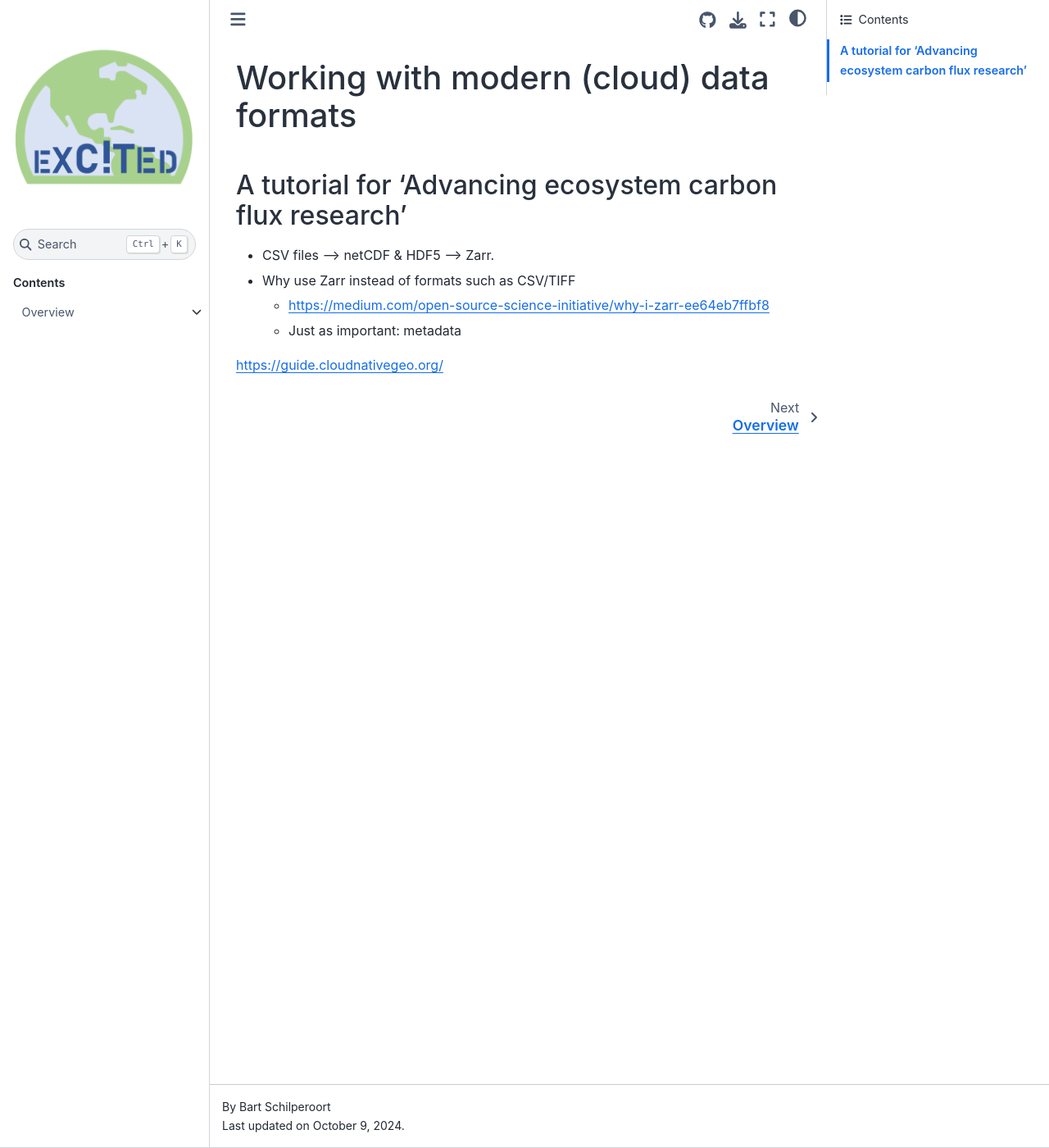
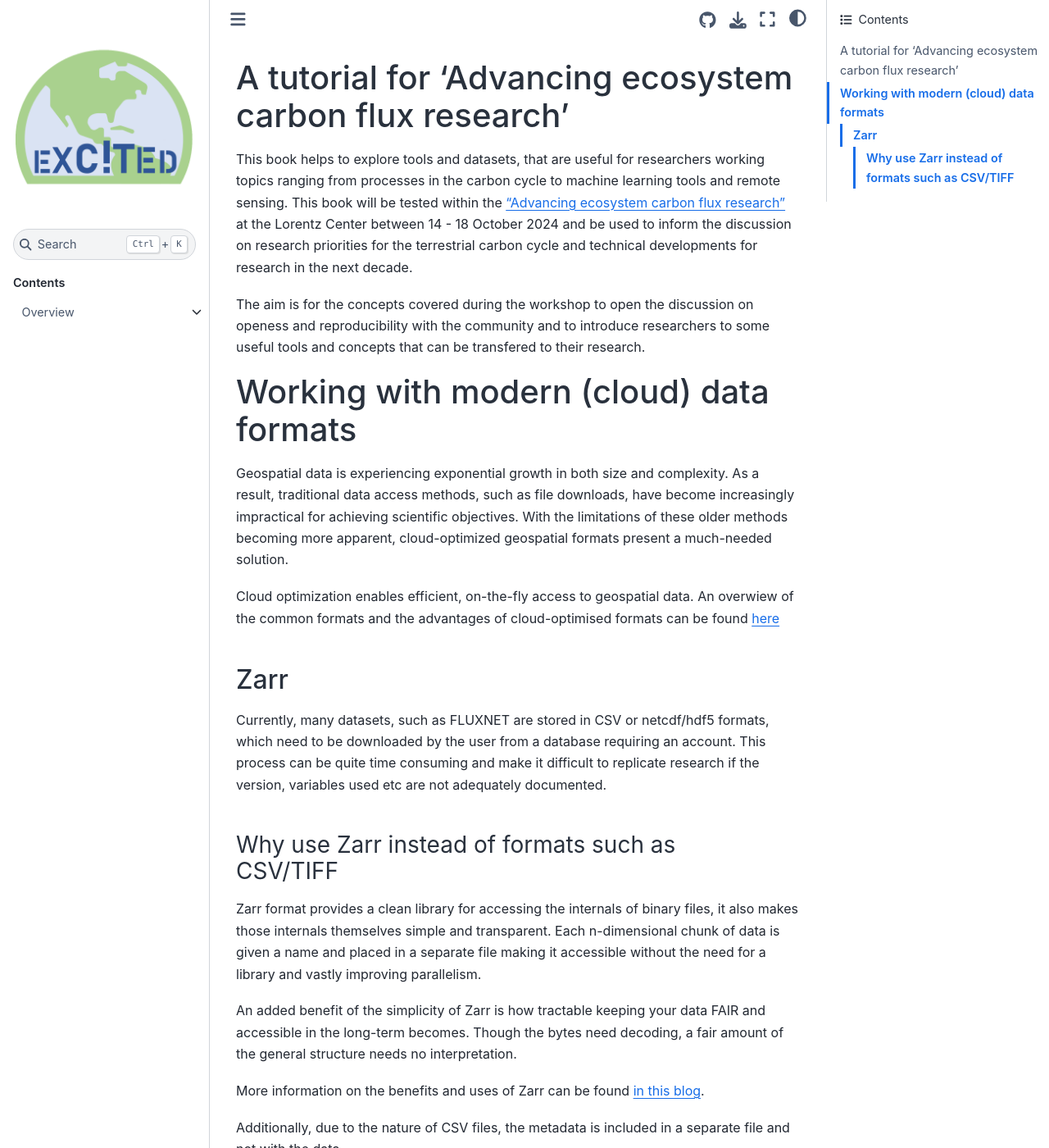
Before and after one commit to EXCITED-CO2/workshop_tutorial, a Jupyter Book: the page built from book/intro.md, in a window 1280 px wide and 1400 px high. Shown: the whole window at 82% size. Built offline with Jupyter Book 1.0.4 settings and Sphinx 7.4.7 and the Sphinx Book theme 1.1.4, drawn with Linux system fonts in a browser that asks for light colours; pages that are not in the unit, such as notebooks, are missing from menus; comment, search, counter and statistics services are not loaded; some of the changed text lies outside the part shown.

Commit message:
Expand on intro and overview

```diff
--- a/book/intro.md
+++ b/book/intro.md
@@ -1,11 +1,24 @@
 (intro)=
+# A tutorial for 'Advancing ecosystem carbon flux research'
+
+This book helps to explore tools and datasets, that are useful for researchers working topics ranging from processes in the carbon cycle to machine learning tools and remote sensing. This book will be tested within the ["Advancing ecosystem carbon flux research"](https://www.lorentzcenter.nl/advancing-ecosystem-carbon-flux-research.html) at the Lorentz Center between 14 - 18 October 2024 and be used to inform the discussion on research priorities for the terrestrial carbon cycle and technical developments for research in the next decade.
+
+The aim is for the concepts covered during the workshop to open the discussion on openess and reproducibility with the community and to introduce researchers to some useful tools and concepts that can be transfered to their research.
+
 # Working with modern (cloud) data formats
+Geospatial data is experiencing exponential growth in both size and complexity. As a result, traditional data access methods, such as file downloads, have become increasingly impractical for achieving scientific objectives. With the limitations of these older methods becoming more apparent, cloud-optimized geospatial formats present a much-needed solution.
 
-## A tutorial for 'Advancing ecosystem carbon flux research'
+Cloud optimization enables efficient, on-the-fly access to geospatial data. An overwiew of the common formats and the advantages of cloud-optimised formats can be found [here](https://guide.cloudnativegeo.org/)
 
-- CSV files --> netCDF & HDF5 --> Zarr.
-- Why use Zarr instead of formats such as CSV/TIFF
-    - https://medium.com/open-source-science-initiative/why-i-zarr-ee64eb7ffbf8
-    - Just as important: metadata
+## Zarr
+Currently, many datasets, such as FLUXNET are stored in CSV or netcdf/hdf5 formats, which need to be downloaded by the user from a database requiring an account. This process can be quite time consuming and make it difficult to replicate research if the version, variables used etc are not adequately documented.
 
-https://guide.cloudnativegeo.org/
+### Why use Zarr instead of formats such as CSV/TIFF
+
+Zarr format provides a clean library for accessing the internals of binary files, it also makes those internals themselves simple and transparent. Each n-dimensional chunk of data is given a name and placed in a separate file making it accessible without the need for a library and vastly improving parallelism.
+
+An added benefit of the simplicity of Zarr is how tractable keeping your data FAIR and accessible in the long-term becomes. Though the bytes need decoding, a fair amount of the general structure needs no interpretation.
+
+More information on the benefits and uses of Zarr can be found [in this blog](https://medium.com/open-source-science-initiative/why-i-zarr-ee64eb7ffbf8).
+
+Additionally, due to the nature of CSV files, the metadata is included in a separate file and not with the data
--- a/book/sections/overview.md
+++ b/book/sections/overview.md
@@ -1,3 +1,30 @@
 # Overview
 
-Other datasets: https://zarr.dev/datasets/
+## Working with modern (cloud) data formats
+An overwiew of the common cloud-optimised formats and the their advantages can be found [here](https://guide.cloudnativegeo.org/). In this book we will be focusing on Zarr format and how to use it.
+
+### Introduction to zarr
+Zarr is designed for data that is too big for users’ machines, but Zarr makes data small and organizes it in a way where users can take just the bits they need or distribute the load of processing lots of those bits (stored as chunks) across many machines.
+
+The Zarr data format is a community-maintained format for large-scale n-dimensional data. A Zarr store consists of compressed and chunked n-dimensional arrays. Zarr’s flexible indexing and compatibility with object storage lends itself to parallel processing. More background information on Zarr and how to use it can be found [here](https://guide.cloudnativegeo.org/zarr/intro.html)
+
+Zarr has been adopted by various groups, who have created [open datasets](https://zarr.dev/datasets/), including [CMIP6](https://console.cloud.google.com/marketplace/details/noaa-public/cmip6) & [ERA5](https://cloud.google.com/storage/docs/public-datasets/era5) data.
+
+## Tutorials in this book
+### 1. [ARCO-ERA5](https://github.com/EXCITED-CO2/workshop_tutorial/blob/main/book/sections/FLUXNET2015.ipynb)
+
+In their [public dataset program](https://cloud.google.com/storage/docs/public-datasets), Google's Cloud Storage provides a variety of public datasets that can be accessed by the community. Google pays for the hosting of these datasets.
+
+One of these datasets is an "Analysis-Ready, Cloud Optimized" [(ARCO) ERA5 dataset](https://github.com/google-research/arco-era5) from 1940 to now. In this section, we go over opening and selecting ARCO ERA5 data, how chunking data works and its drawbacks as well as plotting the data with cartopy.
+
+### 2. [FLUXNET2015 Zarr data store](https://github.com/EXCITED-CO2/workshop_tutorial/blob/main/book/sections/ARCO-ERA5.ipynb)
+
+The [FLUXNET2015 dataset](https://fluxnet.org/data/fluxnet2015-dataset) is an amazing collection of site data from multiple regional flux networks.
+The data collection and analysis represents the efforts of hundreds of scientists and technicians around the world, and [has broad applications ranging from ecophysiology studies, remote sensing studies, and development of ecosystem and Earth system models](https://doi.org/10.1038/s41597-020-0534-3).
+
+FLUXNET data is stored in CSV format, which needs to be downloaded by the user from a database requiring an account. This process can be time consuming and make it more difficult to reproduce research.
+
+In this section, [a Zarr store](https://github.com/EXCITED-CO2/zarr-fluxnet2015) of a sample of FLUXNET2015 data is used as an example for opening and using Zarr data to plot variables.
+
+### 3. [Lazy computation: a regridding example](https://github.com/EXCITED-CO2/workshop_tutorial/blob/main/book/sections/lazy_computation.ipynb)
+Lazy computation and regridding using [xarray-regrid](https://github.com/xarray-contrib/xarray-regrid)
```
